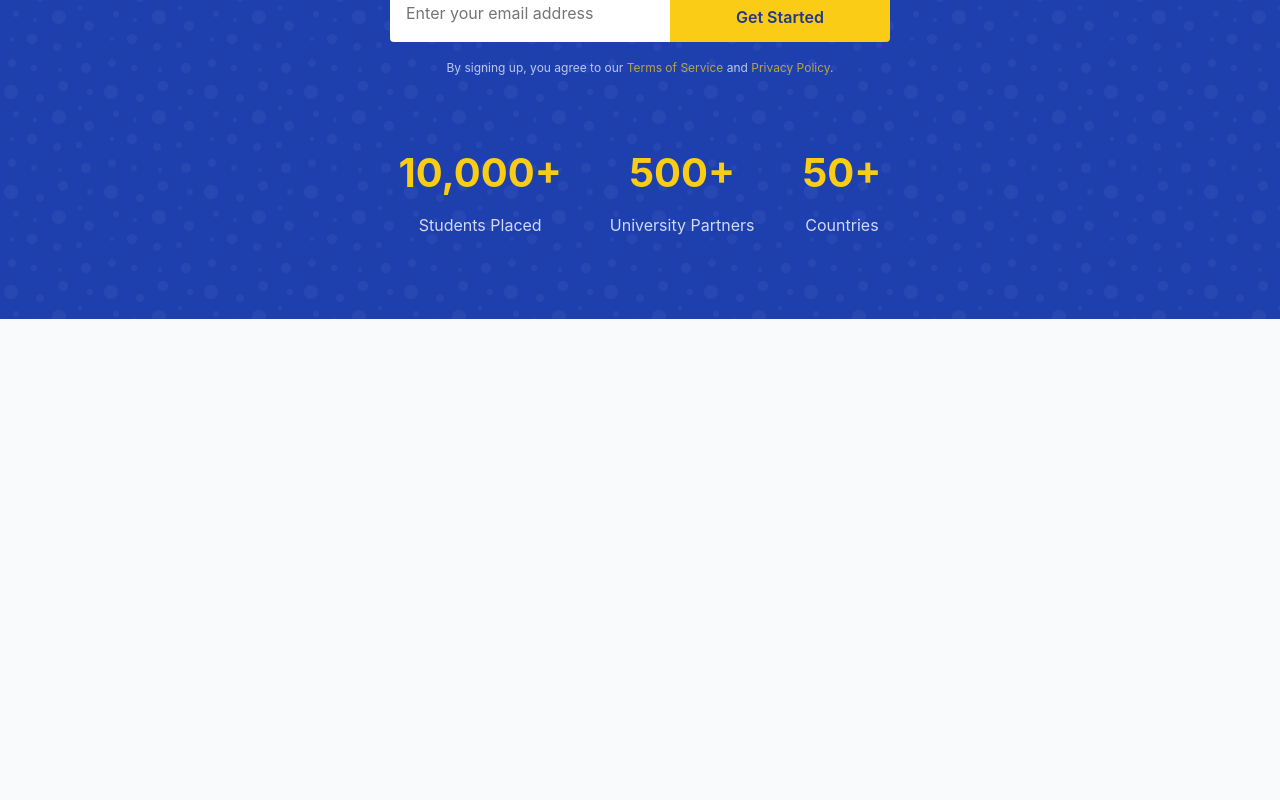
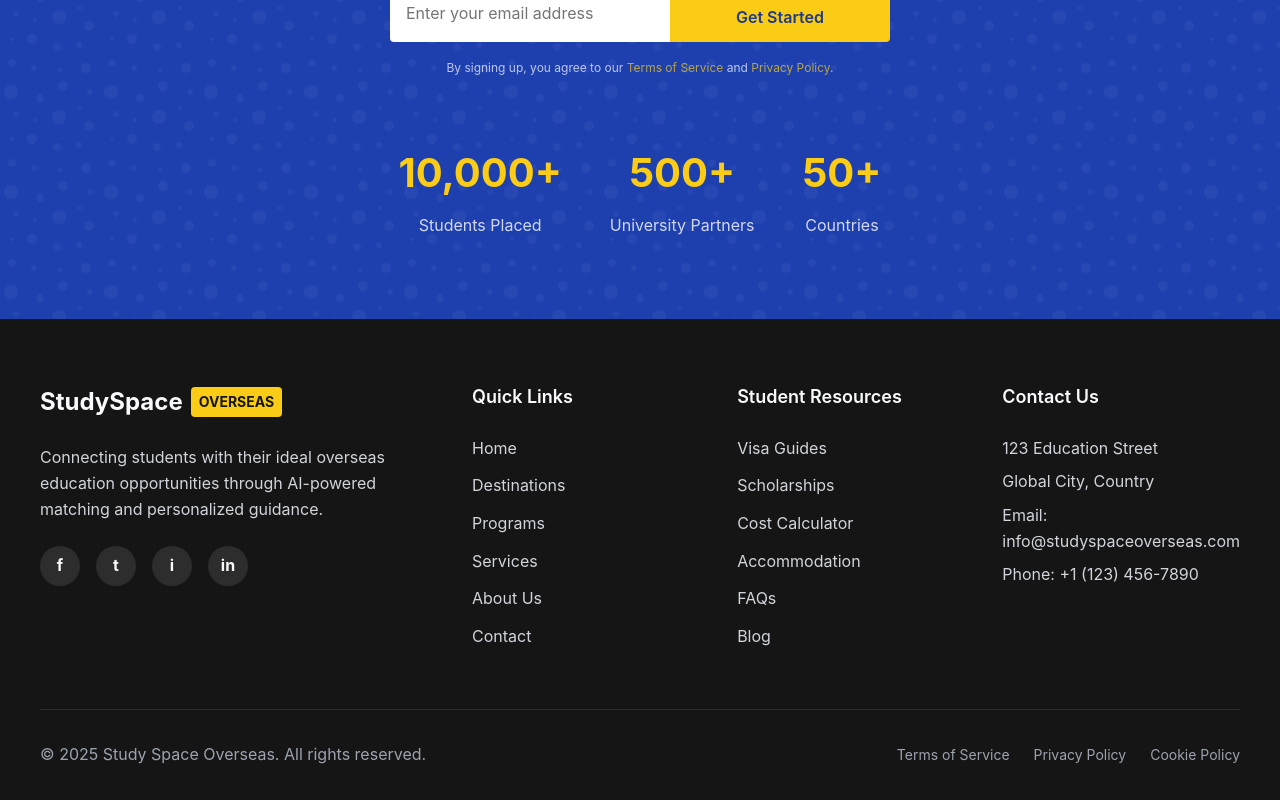
Before and after one commit to Humair741/study-space-overseas, a React (Vite) app in the folder client/: page / in a window 1280 px wide. Shown: the part 3009-3809 px from the top of the page. Before the commit the page ends 3328 px from the top, so only its background shows below. Built offline with nearby package versions, Linux system fonts and the light colour scheme.

Commit message:
Add Footer component

```diff
--- a/client/src/App.jsx
+++ b/client/src/App.jsx
@@ -6,6 +6,7 @@ import DestinationsSection from './components/features/DestinationsSection';
 import AIFeaturesSection from './components/features/AIFeaturesSection';
 import TestimonialsSection from './components/features/TestimonialsSection';
 import CTASection from './components/features/CTASection';
+import Footer from './components/layout/Footer';
 import './App.css';
 
 function App() {
@@ -19,8 +20,8 @@ function App() {
         <AIFeaturesSection />
         <TestimonialsSection />
         <CTASection />
-        {/* Other components will be added here */}
       </main>
+      <Footer />
     </div>
   );
 }
--- /dev/null
+++ b/client/src/components/layout/Footer/Footer.css
@@ -0,0 +1,183 @@
+.footer {
+    background-color: #151515;
+    color: #f9fafb;
+    padding: 4rem 1rem 2rem;
+  }
+
+  .footer-container {
+    max-width: 1200px;
+    margin: 0 auto;
+  }
+
+  .footer-main {
+    display: grid;
+    grid-template-columns: 1fr;
+    gap: 3rem;
+    margin-bottom: 3rem;
+  }
+
+  @media (min-width: 768px) {
+    .footer-main {
+      grid-template-columns: 1fr 2fr;
+    }
+  }
+
+  .footer-brand {
+    margin-bottom: 2rem;
+  }
+
+  .footer-logo {
+    display: flex;
+    align-items: center;
+    margin-bottom: 1.5rem;
+  }
+
+  .logo-text {
+    font-size: 1.5rem;
+    font-weight: 700;
+    margin-right: 0.5rem;
+  }
+
+  .logo-overseas {
+    background-color: #facc15; /* Yellow-400 */
+    color: #151515; /* Dark color */
+    padding: 0.25rem 0.5rem;
+    border-radius: 0.25rem;
+    font-size: 0.875rem;
+    font-weight: 700;
+  }
+
+  .brand-description {
+    color: #d1d5db; /* Gray-300 */
+    margin-bottom: 1.5rem;
+    line-height: 1.6;
+  }
+
+  .social-links {
+    display: flex;
+    gap: 1rem;
+  }
+
+  .social-icon {
+    display: flex;
+    align-items: center;
+    justify-content: center;
+    width: 2.5rem;
+    height: 2.5rem;
+    border-radius: 50%;
+    background-color: rgba(255, 255, 255, 0.1);
+    color: #f9fafb;
+    font-style: normal;
+    font-weight: bold;
+    transition: background-color 0.2s;
+  }
+
+  .social-icon:hover {
+    background-color: #facc15; /* Yellow-400 */
+    color: #151515;
+  }
+
+  .footer-links {
+    display: grid;
+    grid-template-columns: 1fr;
+    gap: 2rem;
+  }
+
+  @media (min-width: 640px) {
+    .footer-links {
+      grid-template-columns: repeat(3, 1fr);
+    }
+  }
+
+  .column-title {
+    font-size: 1.125rem;
+    font-weight: 600;
+    margin-bottom: 1.5rem;
+    color: #f9fafb;
+  }
+
+  .links-list {
+    list-style: none;
+    padding: 0;
+    margin: 0;
+  }
+
+  .links-list li {
+    margin-bottom: 0.75rem;
+  }
+
+  .links-list a {
+    color: #d1d5db; /* Gray-300 */
+    text-decoration: none;
+    transition: color 0.2s;
+  }
+
+  .links-list a:hover {
+    color: #facc15; /* Yellow-400 */
+  }
+
+  .contact-info {
+    font-style: normal;
+    color: #d1d5db; /* Gray-300 */
+    line-height: 1.6;
+  }
+
+  .contact-info p {
+    margin-bottom: 0.5rem;
+  }
+
+  .contact-info a {
+    color: #d1d5db;
+    text-decoration: none;
+    transition: color 0.2s;
+  }
+
+  .contact-info a:hover {
+    color: #facc15; /* Yellow-400 */
+  }
+
+  .footer-bottom {
+    display: flex;
+    flex-direction: column;
+    align-items: center;
+    padding-top: 2rem;
+    border-top: 1px solid rgba(255, 255, 255, 0.1);
+    text-align: center;
+  }
+
+  @media (min-width: 768px) {
+    .footer-bottom {
+      flex-direction: row;
+      justify-content: space-between;
+      text-align: left;
+    }
+  }
+
+  .copyright {
+    color: #9ca3af; /* Gray-400 */
+    margin-bottom: 1rem;
+  }
+
+  @media (min-width: 768px) {
+    .copyright {
+      margin-bottom: 0;
+    }
+  }
+
+  .legal-links {
+    display: flex;
+    flex-wrap: wrap;
+    gap: 1.5rem;
+    justify-content: center;
+  }
+
+  .legal-links a {
+    color: #9ca3af; /* Gray-400 */
+    text-decoration: none;
+    font-size: 0.875rem;
+    transition: color 0.2s;
+  }
+
+  .legal-links a:hover {
+    color: #facc15; /* Yellow-400 */
+  }
--- /dev/null
+++ b/client/src/components/layout/Footer/Footer.jsx
@@ -0,0 +1,86 @@
+import './Footer.css';
+
+const Footer = () => {
+  const currentYear = new Date().getFullYear();
+
+  return (
+    <footer className="footer">
+      <div className="footer-container">
+        <div className="footer-main">
+          <div className="footer-brand">
+            <div className="footer-logo">
+              <span className="logo-text">StudySpace</span>
+              <span className="logo-overseas">OVERSEAS</span>
+            </div>
+            <p className="brand-description">
+              Connecting students with their ideal overseas education opportunities through AI-powered matching and personalized guidance.
+            </p>
+            <div className="social-links">
+              <a href="https://facebook.com" target="_blank" rel="noopener noreferrer" aria-label="Facebook">
+                <i className="social-icon facebook">f</i>
+              </a>
+              <a href="https://twitter.com" target="_blank" rel="noopener noreferrer" aria-label="Twitter">
+                <i className="social-icon twitter">t</i>
+              </a>
+              <a href="https://instagram.com" target="_blank" rel="noopener noreferrer" aria-label="Instagram">
+                <i className="social-icon instagram">i</i>
+              </a>
+              <a href="https://linkedin.com" target="_blank" rel="noopener noreferrer" aria-label="LinkedIn">
+                <i className="social-icon linkedin">in</i>
+              </a>
+            </div>
+          </div>
+
+          <div className="footer-links">
+            <div className="footer-links-column">
+              <h3 className="column-title">Quick Links</h3>
+              <ul className="links-list">
+                <li><a href="/">Home</a></li>
+                <li><a href="/destinations">Destinations</a></li>
+                <li><a href="/programs">Programs</a></li>
+                <li><a href="/services">Services</a></li>
+                <li><a href="/about">About Us</a></li>
+                <li><a href="/contact">Contact</a></li>
+              </ul>
+            </div>
+
+            <div className="footer-links-column">
+              <h3 className="column-title">Student Resources</h3>
+              <ul className="links-list">
+                <li><a href="/visa-guide">Visa Guides</a></li>
+                <li><a href="/scholarships">Scholarships</a></li>
+                <li><a href="/cost-calculator">Cost Calculator</a></li>
+                <li><a href="/accommodation">Accommodation</a></li>
+                <li><a href="/faq">FAQs</a></li>
+                <li><a href="/blog">Blog</a></li>
+              </ul>
+            </div>
+
+            <div className="footer-links-column">
+              <h3 className="column-title">Contact Us</h3>
+              <address className="contact-info">
+                <p>123 Education Street</p>
+                <p>Global City, Country</p>
+                <p>Email: <a href="mailto:info@studyspaceoverseas.com">info@studyspaceoverseas.com</a></p>
+                <p>Phone: <a href="tel:+11234567890">+1 (123) 456-7890</a></p>
+              </address>
+            </div>
+          </div>
+        </div>
+
+        <div className="footer-bottom">
+          <div className="copyright">
+            &copy; {currentYear} Study Space Overseas. All rights reserved.
+          </div>
+          <div className="legal-links">
+            <a href="/terms">Terms of Service</a>
+            <a href="/privacy">Privacy Policy</a>
+            <a href="/cookies">Cookie Policy</a>
+          </div>
+        </div>
+      </div>
+    </footer>
+  );
+};
+
+export default Footer;
--- /dev/null
+++ b/client/src/components/layout/Footer/index.js
@@ -0,0 +1 @@
+export { default } from './Footer';
```
